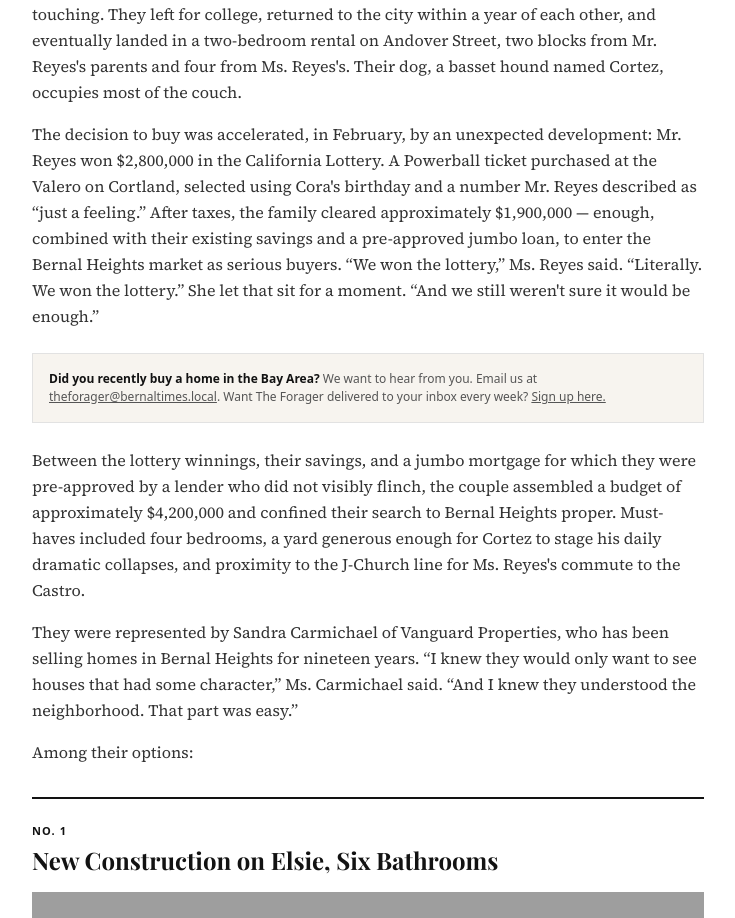
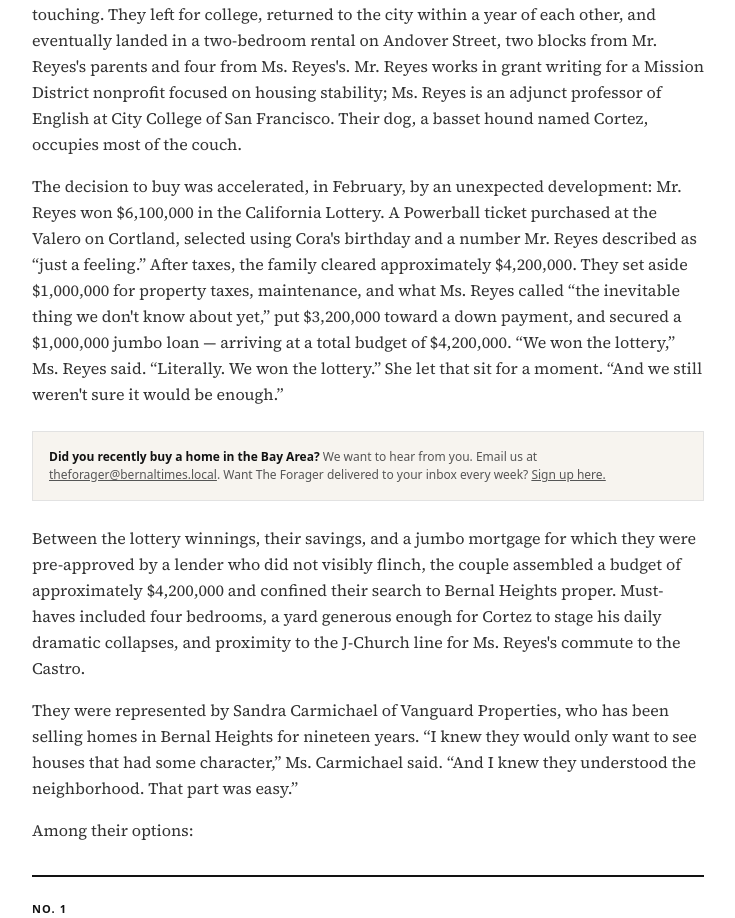
Before and after one commit to radiofreeted/new-bernal-times, a Next.js app: page / in a window 1280 px wide. Shown: the part 785-1703 px from the top of the page, without its empty margins (272-1007 px from the left). Built offline with nearby package versions, Linux system fonts and the light colour scheme; grey boxes are pictures that could not be loaded; a web font is replaced by a local one.

Commit message:
Raise lottery to $6.1M gross/$4.2M after taxes; add grant writer and City College professor careers

```diff
--- a/app/page.tsx
+++ b/app/page.tsx
@@ -214,10 +214,10 @@ export default function Home() {
             Marcus Reyes (33) and Julia Reyes (31) met at Mission High School, which is not in Bernal Heights but is of it, in the way that certain institutions belong to a neighborhood by loyalty rather than geography. Mr. Reyes was a junior; Ms. Reyes, a sophomore who had recently transferred and was, she said, &ldquo;trying to figure out the bus situation.&rdquo; Mr. Reyes knew the bus situation. They have been together, in one form or another, ever since.
           </p>
           <p>
-            Both grew up on the eastern slope of the hill — Mr. Reyes on Precita Avenue, Ms. Reyes on Eugenia Street, four blocks apart, their childhoods running parallel without quite touching. They left for college, returned to the city within a year of each other, and eventually landed in a two-bedroom rental on Andover Street, two blocks from Mr. Reyes&apos;s parents and four from Ms. Reyes&apos;s. Their dog, a basset hound named Cortez, occupies most of the couch.
+            Both grew up on the eastern slope of the hill — Mr. Reyes on Precita Avenue, Ms. Reyes on Eugenia Street, four blocks apart, their childhoods running parallel without quite touching. They left for college, returned to the city within a year of each other, and eventually landed in a two-bedroom rental on Andover Street, two blocks from Mr. Reyes&apos;s parents and four from Ms. Reyes&apos;s. Mr. Reyes works in grant writing for a Mission District nonprofit focused on housing stability; Ms. Reyes is an adjunct professor of English at City College of San Francisco. Their dog, a basset hound named Cortez, occupies most of the couch.
           </p>
           <p>
-            The decision to buy was accelerated, in February, by an unexpected development: Mr. Reyes won $2,800,000 in the California Lottery. A Powerball ticket purchased at the Valero on Cortland, selected using Cora&apos;s birthday and a number Mr. Reyes described as &ldquo;just a feeling.&rdquo; After taxes, the family cleared approximately $1,900,000 — enough, combined with their existing savings and a pre-approved jumbo loan, to enter the Bernal Heights market as serious buyers. &ldquo;We won the lottery,&rdquo; Ms. Reyes said. &ldquo;Literally. We won the lottery.&rdquo; She let that sit for a moment. &ldquo;And we still weren&apos;t sure it would be enough.&rdquo;
+            The decision to buy was accelerated, in February, by an unexpected development: Mr. Reyes won $6,100,000 in the California Lottery. A Powerball ticket purchased at the Valero on Cortland, selected using Cora&apos;s birthday and a number Mr. Reyes described as &ldquo;just a feeling.&rdquo; After taxes, the family cleared approximately $4,200,000. They set aside $1,000,000 for property taxes, maintenance, and what Ms. Reyes called &ldquo;the inevitable thing we don&apos;t know about yet,&rdquo; put $3,200,000 toward a down payment, and secured a $1,000,000 jumbo loan — arriving at a total budget of $4,200,000. &ldquo;We won the lottery,&rdquo; Ms. Reyes said. &ldquo;Literally. We won the lottery.&rdquo; She let that sit for a moment. &ldquo;And we still weren&apos;t sure it would be enough.&rdquo;
           </p>
         </div>
 
```
